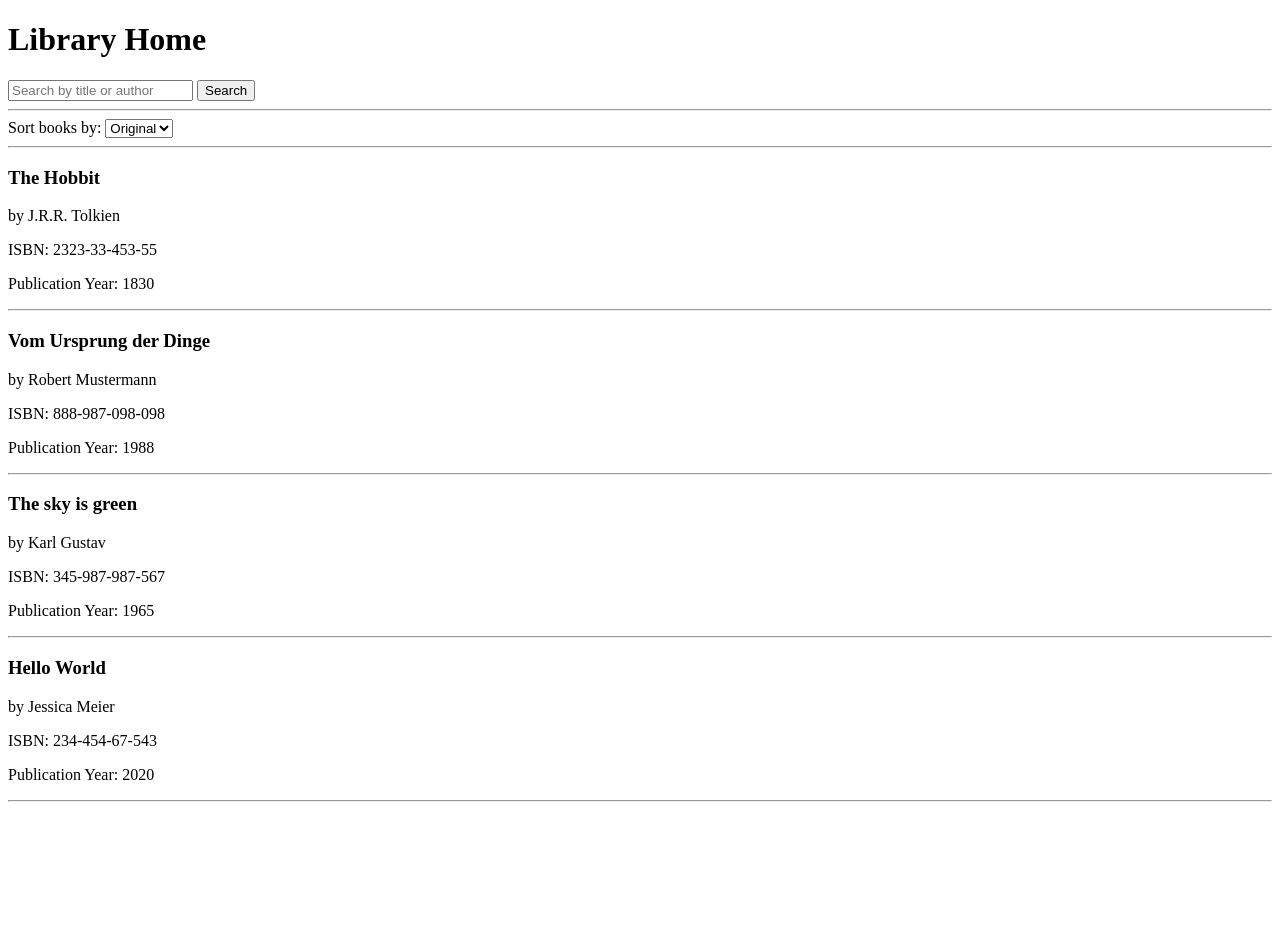
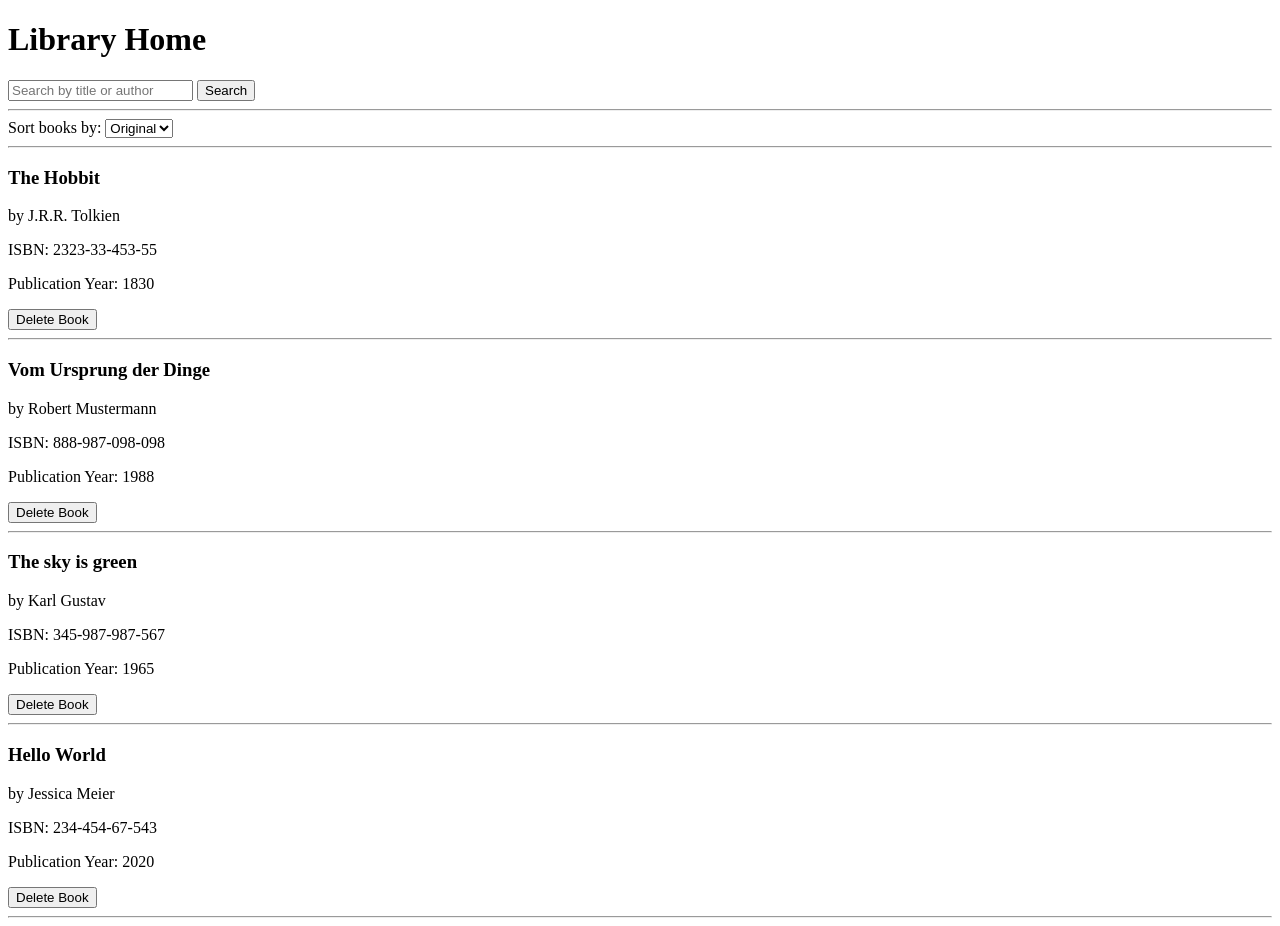
Before and after one commit to jess-compliance-dev/book_alchemy, a Flask app: page / in a window 1280 px wide. Before the commit the page ends 802 px from the top, so only its background shows below. Run offline with Flask 3, Linux system fonts and the light colour scheme.

Commit message:
added delete feature

```diff
--- a/app.py
+++ b/app.py
@@ -1,5 +1,6 @@
 import os
 from flask import Flask, render_template, request
+from flask import redirect, url_for, flash
 from data_models import db, Author, Book
 from datetime import datetime  # Preventing date conversion error!!
 
@@ -73,7 +74,7 @@ def add_book():
 
 @app.route("/")
 def home():
-    """Display all books with optional sorting and keyword search."""
+    """Display all books with sorting and keyword search."""
     sort = request.args.get("sort")       # Sort parameter
     keyword = request.args.get("keyword") # Keyword search
 
@@ -98,5 +99,26 @@ def home():
     return render_template("home.html", books=books, keyword=keyword)
 
 
+@app.route("/book/<int:book_id>/delete", methods=["POST"])
+def delete_book(book_id):
+    """Delete a book and its author if no other books exist, then show success message."""
+    book = Book.query.get_or_404(book_id)
+    author = book.author
+
+    # Delete the book
+    db.session.delete(book)
+    db.session.commit()
+
+    # Delete author if no other books
+    if author and not author.books:
+        db.session.delete(author)
+        db.session.commit()
+
+    message = f"Book '{book.title}' deleted successfully!"
+
+    # Render home.html
+    books = Book.query.all()
+    return render_template("home.html", books=books, keyword=None, message=message)
+
 if __name__ == "__main__":
     app.run(debug=True)
--- a/templates/home.html
+++ b/templates/home.html
@@ -10,14 +10,25 @@
 
     <h1>Library Home</h1>
 
-    <!-- Suchfeld -->
+    <!-- Flash messages -->
+    {% with messages = get_flashed_messages() %}
+      {% if messages %}
+        <ul>
+          {% for message in messages %}
+            <li>{{ message }}</li>
+          {% endfor %}
+        </ul>
+      {% endif %}
+    {% endwith %}
+
+    <!-- Search Field -->
     <form method="get" action="{{ url_for('home') }}">
       <input type="text" name="keyword" placeholder="Search by title or author" value="{{ keyword or '' }}">
       <button type="submit">Search</button>
     </form>
     <hr>
 
-    <!-- Sortier-Dropdown -->
+    <!-- Sort-Dropdown -->
     <form method="get" action="{{ url_for('home') }}">
       <label for="sort">Sort books by:</label>
       <select name="sort" id="sort" onchange="this.form.submit()">
@@ -30,11 +41,16 @@
 
     {% for book in books %}
       <div>
-        <!-- Titel und Autor -->
+        <!-- Title and Author -->
         <h3>{{ book.title }}</h3>
         <p>by {{ book.author.name if book.author else "Unknown" }}</p>
         <p>ISBN: {{ book.isbn }}</p>
         <p>Publication Year: {{ book.publication_year }}</p>
+
+        <!-- Delete Book button -->
+        <form method="post" action="{{ url_for('delete_book', book_id=book.book_id) }}" style="display:inline;">
+          <button type="submit">Delete Book</button>
+        </form>
       </div>
       <hr>
     {% endfor %}
```
Also changed, not shown: data/library.sqlite.
